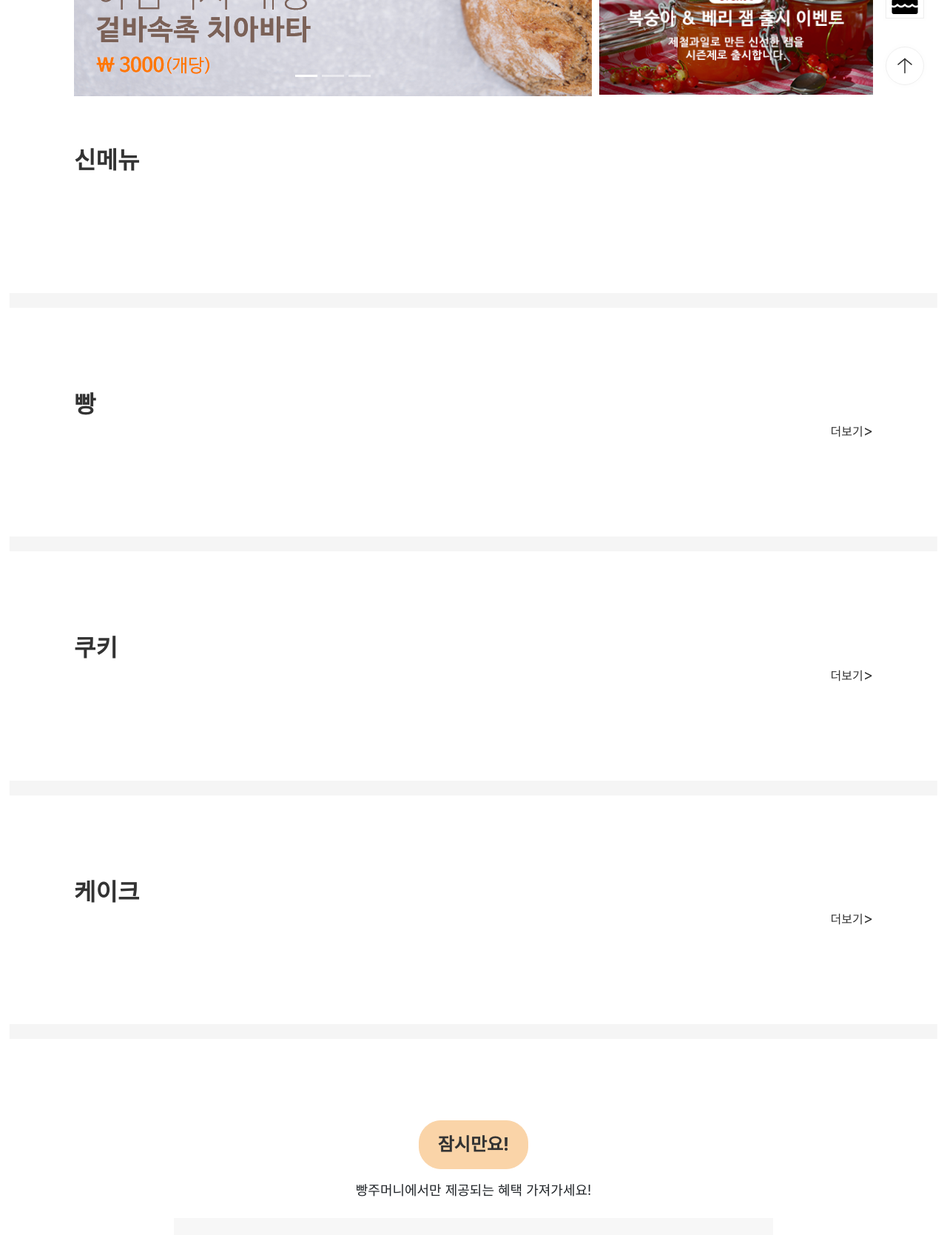
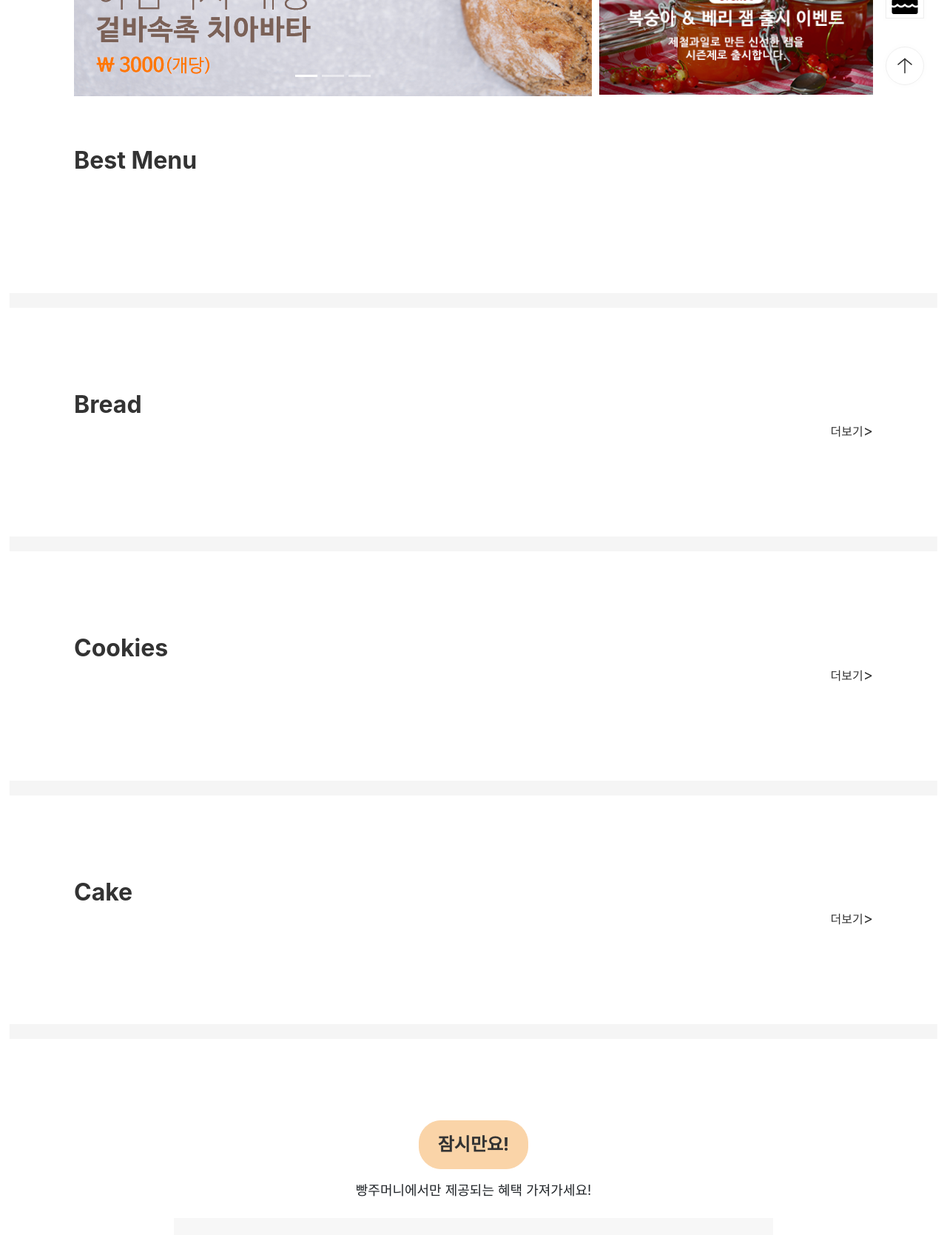
Before and after one commit to dpfah/TeamProject, a Spring app: page /main in a window 1280 px wide. Shown: the part 595-2264 px from the top of the page at 74% size. Run offline with Thymeleaf, Linux system fonts and the light colour scheme; the template is opened without the code that fills it, so the values that code supplies are empty; some of the project's set-up classes (security, data sources, template engines, error pages and the like) are left out, and stand-ins take their place; some libraries are stand-ins or nearby versions.

Commit message:
MAIN 수정

```diff
--- a/shop-master/src/main/resources/static/css/main_styles.css
+++ b/shop-master/src/main/resources/static/css/main_styles.css
@@ -277,3 +277,15 @@ footer a, footer p, footer .logo{
 #move-btn.on.bread { bottom: 282px;}
 #move-btn.on.cookie { bottom: 231px;}
 #move-btn.on.cake { bottom: 180px;}
+
+.starGroup{
+	display:inline-block;
+	width:100%;
+}
+.star-rating, .star-rating-avg{
+	display:inline-block;
+	float: left;
+}
+.star-rating{
+	margin-right:15px;
+}
--- a/shop-master/src/main/resources/templates/main.html
+++ b/shop-master/src/main/resources/templates/main.html
@@ -94,7 +94,7 @@
 
 	<div class="Mbox01 mb-5">
 		<div class="main-title-area">
-			<h2>신메뉴</h2>
+			<h2>Best Menu</h2>
 		</div>
 	    <div class="row mt-5">
 	        <th:block th:each="item, status: ${items.getContent()}">
@@ -105,8 +105,10 @@
 	                        	<img th:src="${item.imgUrl}" th:alt="${item.itemNm}" class="card-img-top">
 	                    	</div>
 	                        <div class="card-body">
-									<p class="star-rating-avg">4.8</p>
-									<div class="star-rating t04"></div>
+								<div class="starGroup">
+									<div class="star-rating t04"></div>  <p class="star-rating-avg">4.8</p>
+								</div>
+
 	                            <p class="card-title  ">[[${item.itemNm}]]</p>
 	                            <p class="priceCss">
 	                            <div class="origin-price">[[${#numbers.formatInteger(item.ori_price, 0, 'COMMA')}]]원</div>
@@ -143,7 +145,7 @@
 
 	<div class="Mbox01 mb-5" id="bread">
 		<div class="main-title-area">
-			<h2>빵</h2>
+			<h2>Bread</h2>
 			<a href="/bread" class="main-btn main-btn-type1" ap-click-area="MAIN" ap-click-name="BREAD" ap-click-data="더보기">더보기<span>></span></a>
 		</div>
 	    <div class="row mt-5">
@@ -190,7 +192,7 @@
 
 	<div class="Mbox01 mb-5" id="cookie">
 		<div class="main-title-area">
-			<h2>쿠키</h2>
+			<h2>Cookies</h2>
 			<a href="/cookies" class="main-btn main-btn-type1" ap-click-area="MAIN" ap-click-name="COOKIE" ap-click-data="더보기">더보기<span>></span></a>
 		</div>
 	    <div class="row mt-5">
@@ -237,7 +239,7 @@
 
 	<div class="Mbox01 mb-5" id="cake">
 		<div class="main-title-area">
-			<h2>케이크</h2>
+			<h2>Cake</h2>
 			<a href="/cake" class="main-btn main-btn-type1" ap-click-area="MAIN" ap-click-name="CAKE" ap-click-data="더보기">더보기<span>></span></a>
 		</div>
 	    <div class="row mt-5">
```
